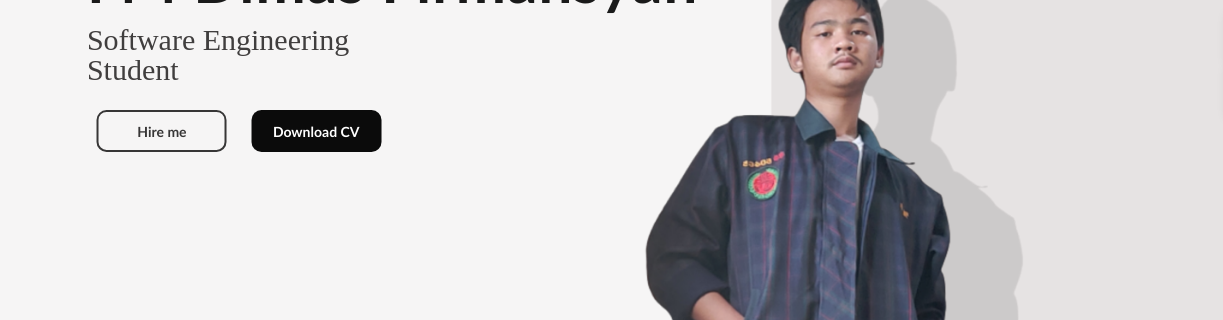
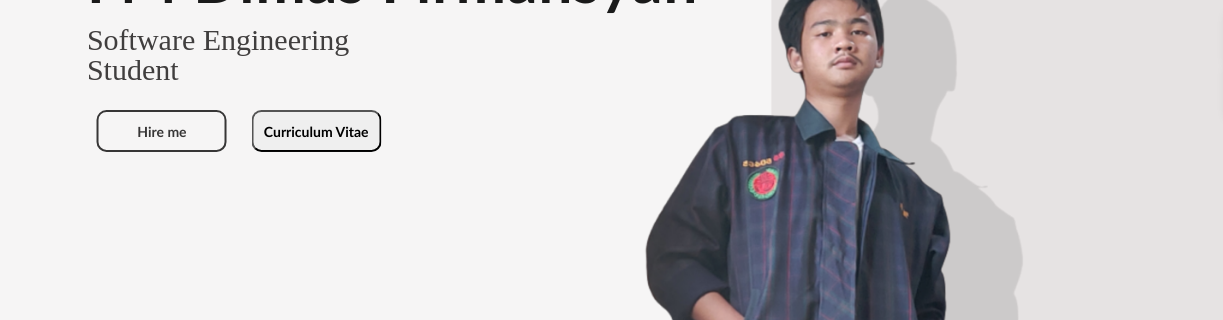
Before and after one commit to dimasfr28/dimasfr28.github.io, a plain HTML site: page index.html in a window 1280 px wide. Shown: the part 336-656 px from the top of the page, 0-1223 px from the left. Drawn offline with nearby package versions, Linux system fonts and the light colour scheme.

Commit message:
Update index.html

```diff
--- a/index.html
+++ b/index.html
@@ -33,7 +33,7 @@
 		<p>I&#8217;M Dimas Firmansyah</p>
 		<p>Software Engineering<br>Student</p>
 			<a href="https://www.instagram.com/xdimfr/"><button class="hire-btn">Hire me</button></a>
-			<a href="404.html"><button class="down-cv">Download CV</button></a>
+			<a href="./Dimas Firmansyah_CV.pdf"><button>Curriculum Vitae</button></a>
 	</div>
 	<img alt="model" class="model" src="images/profile.png">
 
@@ -47,7 +47,7 @@
 				<p>I am an aspiring Applied Data Science student. I have been actively involved in the robotics organization at SMK Negeri 2 Surabaya since vocational high school until now. Currently I am interested in studying the field of Artificial Intelligence.</p>
 				<p>I'm a junior developer. every suggestion from you is very important to me, and if there is a message for me can directly contact my social media</p>
 				<a href="https://www.instagram.com/dimasfrmnsyahh/"><button>Hire Me</button></a>
-				<a href="./CV_Dimas Firmansyah.pdf"><button>Curriculum Vitae</button></a>
+				<a href="./Dimas Firmansyah_CV.pdf"><button>Curriculum Vitae</button></a>
 			</div>
 	</div>
 <div class="services" id="project">
```
